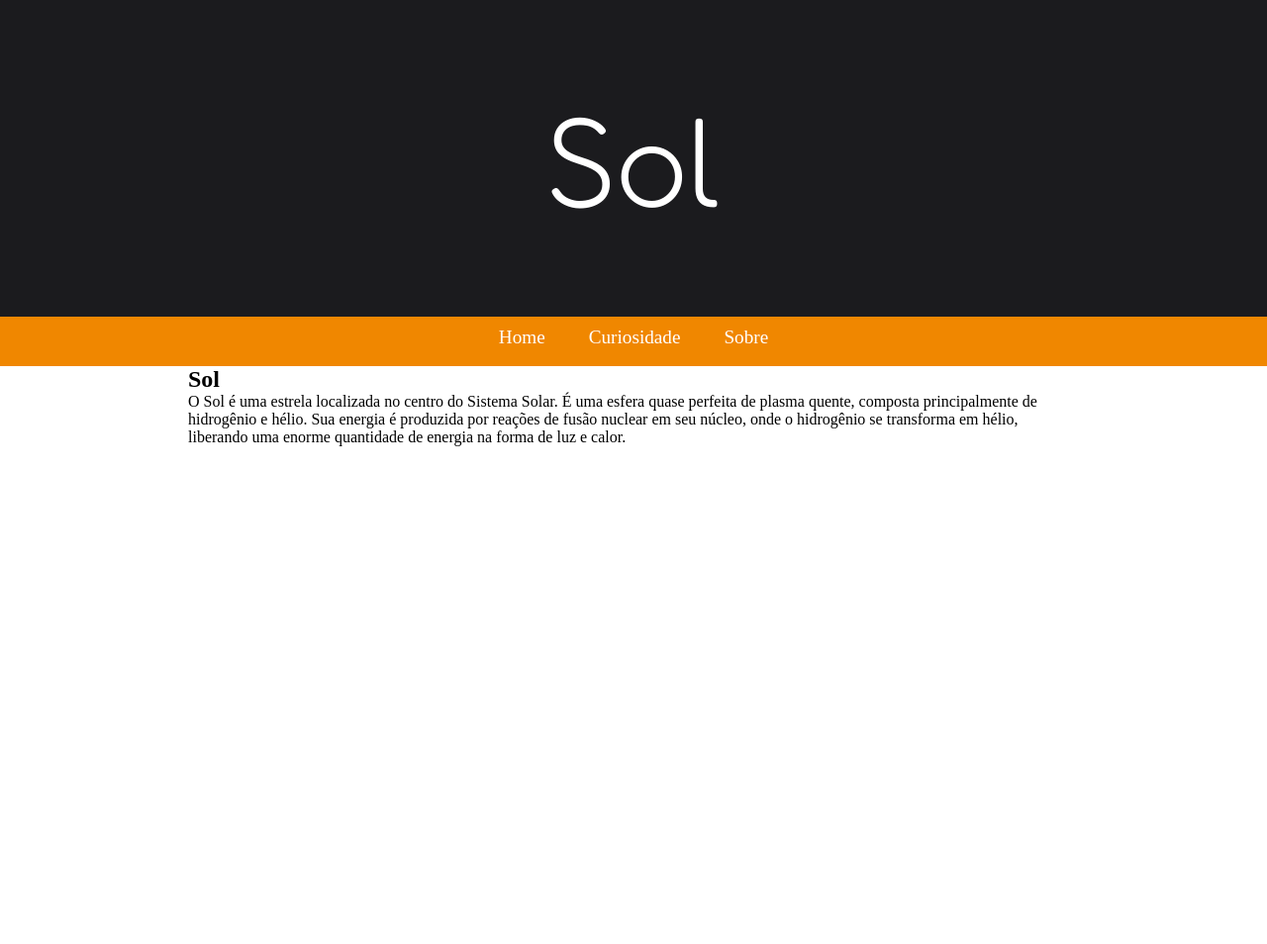
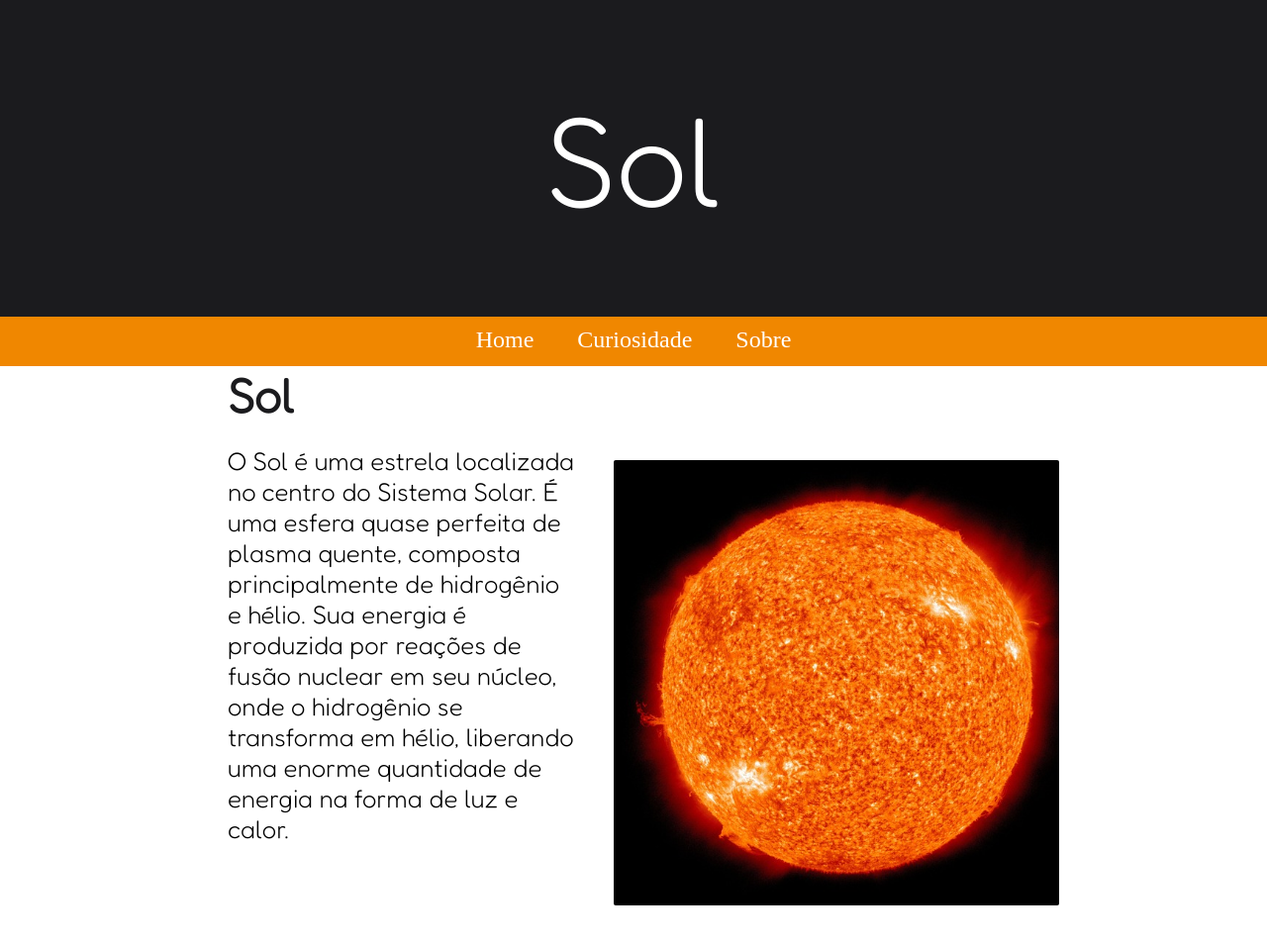
Before and after one commit to PabuDev/Projeto-solar, a plain HTML site: page sol.html in a window 1280 px wide. Shown: the top 954 px of the page at 99% size. Before the commit the page ends 800 px from the top, so only its background shows below. Drawn offline with Linux system fonts and the light colour scheme.

Commit message:
Atualização

```diff
--- a/sol.html
+++ b/sol.html
@@ -18,13 +18,15 @@
         <a href="#"> Sobre</a>
     </nav>
     <main class="conteudo-principal">
-        <section>
-            <h1>
+        <section class="secao-principal">
+            <h1 class="titulo-secundario">
                 Sol
             </h1>
-            <p>
+            <p class="texto1">
                 O Sol é uma estrela localizada no centro do Sistema Solar. É uma esfera quase perfeita de plasma quente, composta principalmente de hidrogênio e hélio. Sua energia é produzida por reações de fusão nuclear em seu núcleo, onde o hidrogênio se transforma em hélio, liberando uma enorme quantidade de energia na forma de luz e calor.
             </p>
+            <div class="fundo-imagem">
+            </div>
         </section>
     </main>
 
--- a/style.css
+++ b/style.css
@@ -53,12 +53,14 @@ nav a{
     text-decoration: none;
     margin: auto;
     padding: 15px 20px;
-    font-size: 1.2em;
+    font-size: 1.5em;
 }
 
 nav a:hover{
     text-decoration: underline;
     color: var(--cor3);
+    font-weight: bolder;
+    font-size: 1.6em;
 }
 
 main.conteudo-principal{
@@ -66,3 +68,39 @@ main.conteudo-principal{
     margin: 0 auto;
 
 }
+
+section.secao-principal{
+    max-width: 800px;
+    height: 200vh;
+    position: relative;
+}
+
+h1.titulo-secundario{
+    font: bolder 3em 'Fredoka-Bold', sans-serif;
+    color: var(--cor1);
+    position: absolute;
+    top: 0%;
+    left: 5%;
+
+}
+
+p.texto1{
+    max-width: 350px;
+    font: normal 1.6em 'Fredoka-Bold', sans-serif;
+    position: absolute;
+    top: 5%;
+    left: 5%;
+}
+
+div.fundo-imagem{
+    background-image: url('imagens/sun.jpg');
+    width: 450px;
+    height: 450px;
+    background-size: cover;
+    position: absolute;
+    top: 20%;
+    left: 20%;
+
+    transform: translate(60%, -50%);
+    border-radius: 2px;
+}
```
